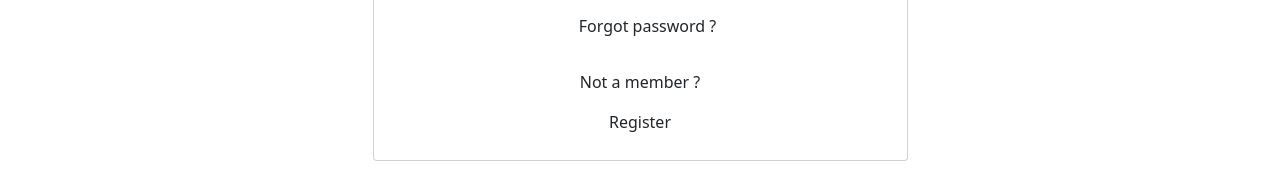
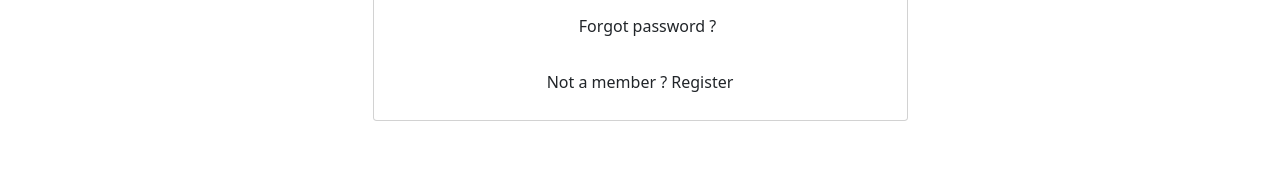
Before and after one commit to Vaishnav-puram/examPortal, a React (Vite) app in the folder frontend/: page /signin in a window 1280 px wide. Shown: the part 410-594 px from the top of the page. Built offline with nearby package versions, Linux system fonts and the light colour scheme.

Commit message:
refactored

```diff
--- a/frontend/src/components/SignIn.jsx
+++ b/frontend/src/components/SignIn.jsx
@@ -28,7 +28,7 @@ function SignIn(){
                         </Container>
                     </Form>
                     <Container className="text-center">
-                            Not a member ? <Link>Register</Link>
+                           <div> Not a member ? <Link>Register</Link> </div>
                     </Container>
                 </CardBody>
 
```
